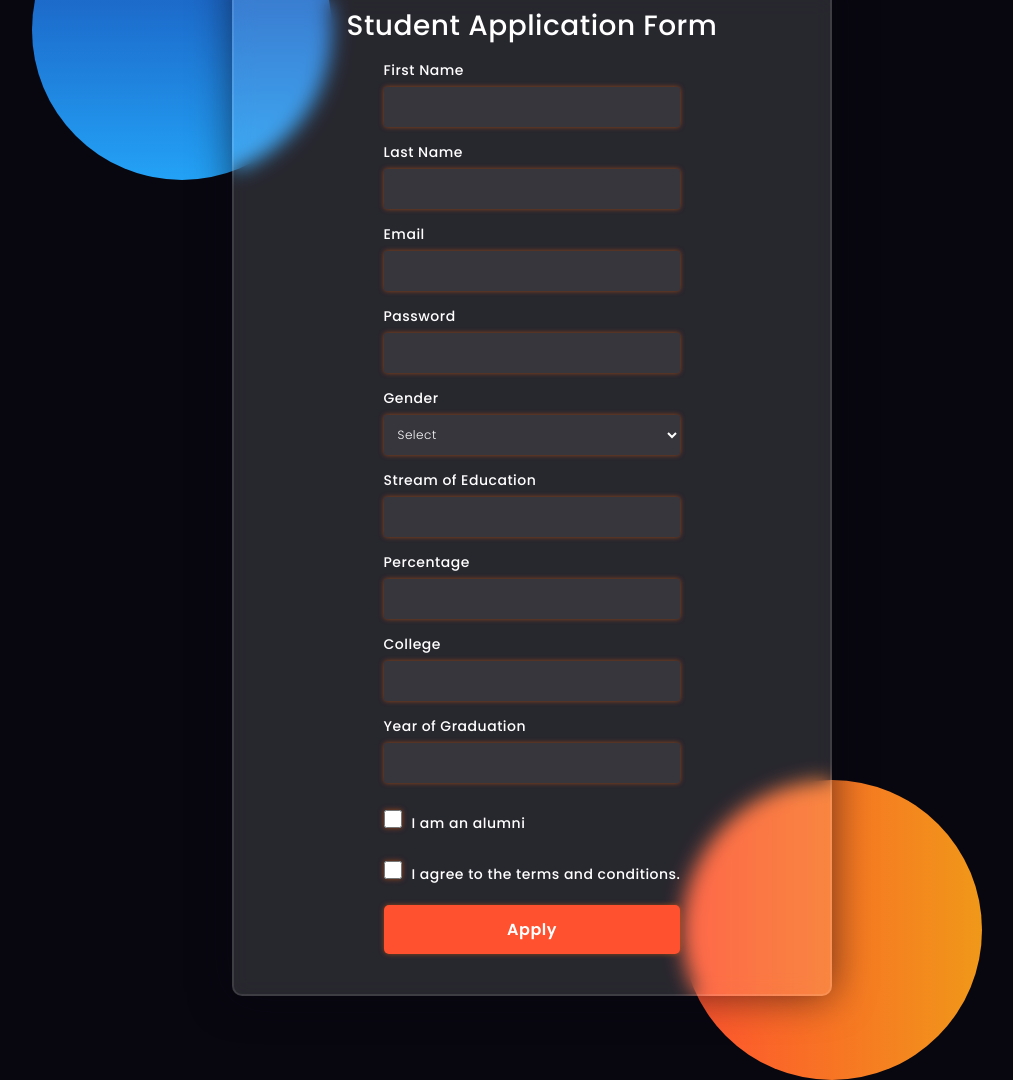
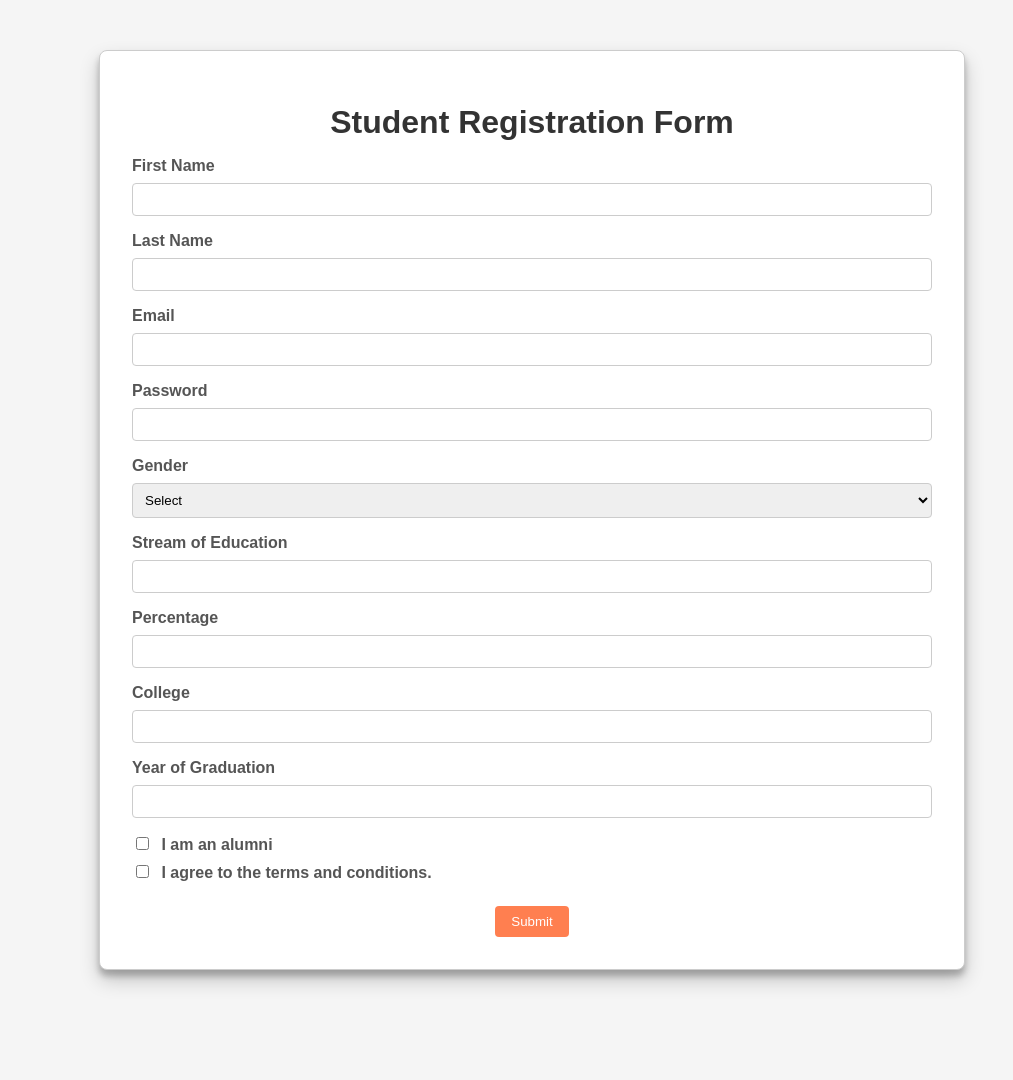
Before and after one commit to Nithin-2413/hackrush, a plain HTML site: page nithin/ngoside stud reg.html in a window 1280 px wide. Shown: the whole page, without its empty margins (108-1121 px from the left). After the commit the page ends 1020 px from the top, so only its background shows below. Drawn offline with Linux system fonts and the light colour scheme.

Commit message:
Update ngoside stud reg.html

```diff
--- a/nithin/ngoside stud reg.html
+++ b/nithin/ngoside stud reg.html
@@ -1,152 +1,14 @@
 <!DOCTYPE html>
-<html lang="en">
+<html>
   <head>
     <meta charset="UTF-8">
     <title>Registration Page</title>
-  <link rel="preconnect" href="https://fonts.gstatic.com">
-  <link rel="stylesheet" href="https://cdnjs.cloudflare.com/ajax/libs/font-awesome/5.15.4/css/all.min.css">
-  <link href="https://fonts.googleapis.com/css2?family=Poppins:wght@300;500;600&display=swap" rel="stylesheet">
-  <!--Stylesheet-->
-  <style media="screen">
-    *,
-    *:before,
-    *:after{
-      padding: 0;
-      margin: 0;
-      box-sizing: border-box;
-    }
-    body{
-      background-color: #080710;
-      display: flex;
-      justify-content: center;
-      align-items: center;
-      height: 120vh;
-      margin: 0;
-    }
-    .background{
-      width: 800px;
-      height: 1000px;
-      position: absolute;
-    }
-    .background .shape{
-      height: 300px;
-      width: 300px;
-      position: absolute;
-      border-radius: 50%;
-    }
-    .shape:first-child{
-      background: linear-gradient(
-        #1845ad,
-        #23a2f6
-      );
-      left: -100px;
-      top: -100px;
-    }
-    .shape:last-child{
-      background: linear-gradient(
-        to right,
-        #ff512f,
-        #f09819
-      );
-      right: -50px;
-      bottom: -100px;
-    }
-    .container1{
-      width: 600px;
-      background-color: rgba(255,255,255,0.13);
-      border-radius: 10px;
-      backdrop-filter: blur(10px);
-      border: 2px solid rgba(255,255,255,0.1);
-      box-shadow: 0 0 40px rgba(8,7,16,0.6);
-      padding: 40px 35px;
-      display: flex;
-      flex-direction: column;
-      align-items: center;
-      position: relative;
-    }
-    select {
-      background-color: #201577; /* Match the background color of the page */
-      color: #ffffff; /* Text color remains white */
-    }
-
-    .container1 *{
-      font-family: 'Poppins',sans-serif;
-      color: #ffffff;
-      letter-spacing: 0.5px;
-      outline: none;
-      border: none;
-    }
-    .container1 h1{
-      font-size: 28px;
-      font-weight: 500;
-      line-height: 38px;
-      text-align: center;
-    }
-    label{
-      display: block;
-      margin-top: 15px;
-      font-size: 14px;
-      font-weight: 500;
-    }
-    input, select{
-      display: block;
-      height: 40px;
-      width: 100%;
-      background-color: rgba(255,255,255,0.07);
-      border-radius: 3px;
-      padding: 0 10px;
-      margin-top: 6px;
-      font-size: 12px;
-      font-weight: 300;
-      box-shadow: 0 0 5px rgba(255, 100, 0, 0.5); /* Orange glow */
-      transition: box-shadow 0.3s ease-in-out;
-    }
-    input:focus, select:focus{
-      box-shadow: 0 0 10px rgba(255, 100, 0, 1); /* Intense orange glow */
-    }
-    ::placeholder{
-      color: #e5e5e5;
-    }
-    button{
-      margin-top: 20px;
-      width: 100%;
-      background-color: #ff512f;
-      color: #ffffff;
-      padding: 12px 0;
-      font-size: 16px;
-      font-weight: 600;
-      border-radius: 5px;
-      cursor: pointer;
-      transition: background-color 0.3s, box-shadow 0.3s;
-      box-shadow: 0 0 5px rgba(255, 100, 0, 0.5); /* Orange glow */
-    }
-    button:hover{
-      background-color: #e44e1b;
-      box-shadow: 0 0 10px rgba(255, 100, 0, 1); /* Intense orange glow */
-    }
-    .checkbox-container {
-      display: flex;
-      align-items: center;
-      margin-top: 15px;
-    }
-    .checkbox-container input {
-      height: 18px;
-      width: 18px;
-      margin-right: 10px;
-      accent-color: #23a2f6; /* Customize the checkbox color */
-    }
-    #occupationDetails {
-      display: none;
-    }
-  </style>
+    <link rel="stylesheet" href="index.css">
   </head>
   <body>
-  <div class="background">
-    <div class="shape"></div>
-    <div class="shape"></div>
-  </div>
+    <div class="spacing1">
       <div class="container1">
-    <h1>Student Application Form</h1>
+        <h1>Student Registration Form</h1>
         <form id="registrationForm">
           <label for="firstName">First Name</label>
           <input type="text" id="firstName" name="firstName" required>
@@ -167,25 +29,29 @@
             <option value="Female">Female</option>
             <option value="Other">Other</option>
           </select>
-
           <label for="stream">Stream of Education</label>
           <input type="text" id="stream" name="stream" required>
 
+
           <label for="percentage">Percentage</label>
-      <input type="text" id="percentage" name="percentage" pattern="^\d{1,5}(?:\.\d{1,2})?$" title="Enter a valid percentage (up to 5 digits with optional decimal up to 2 digits)" required>
+          <input type="number" id="percentage" name="percentage" required>
+
+
 
           <label for="college">College</label>
           <input type="text" id="college" name="college" required>
 
+
+
           <label for="graduationYear">Year of Graduation</label>
           <input type="number" id="graduationYear" name="graduationYear" required>
 
-      <div class="checkbox-container">
+          <label for="alumni">
             <input type="checkbox" id="alumni" name="alumni">
-        <label for="alumni">I am an alumni</label>
-      </div>
+            I am an alumni
+          </label>
 
-      <div id="occupationDetails">
+          <div id="occupationDetails" style="display: none;">
             <label for="company">Company of Work</label>
             <input type="text" id="company" name="company">
 
@@ -193,13 +59,14 @@
             <input type="text" id="place" name="place">
           </div>
 
-      <div class="checkbox-container">
+          <label for="terms">
             <input type="checkbox" id="terms" name="terms" required>
-        <label for="terms">I agree to the terms and conditions.</label>
+            I agree to the terms and conditions.
+          </label>
+
+          <button type="submit">Submit</button>
+        </form>
       </div>
-
-      <button type="submit">Apply</button>
-    </form>
     </div>
 
     <script>
```
Lines whose indentation alone changed are shown as unchanged.
